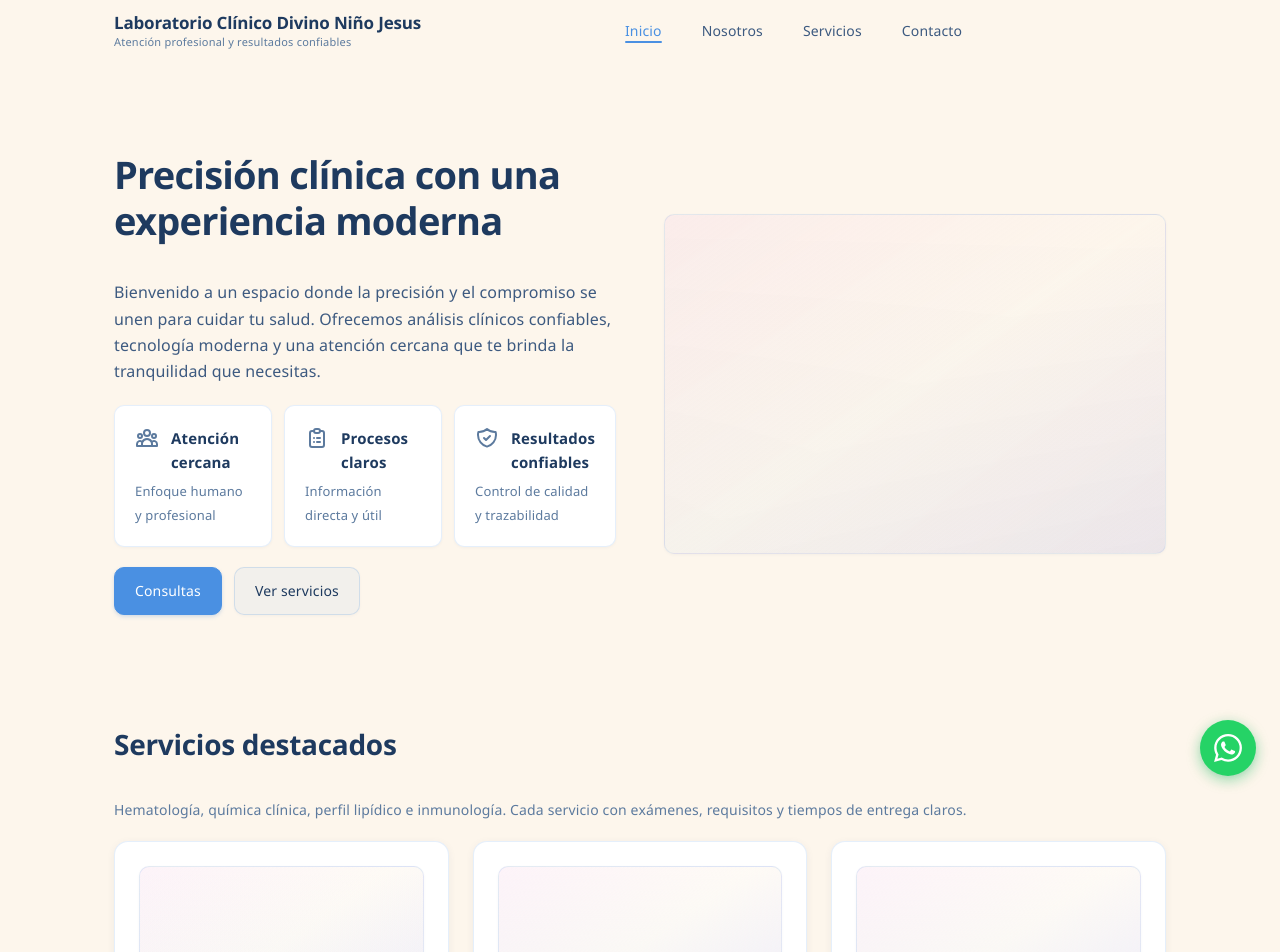
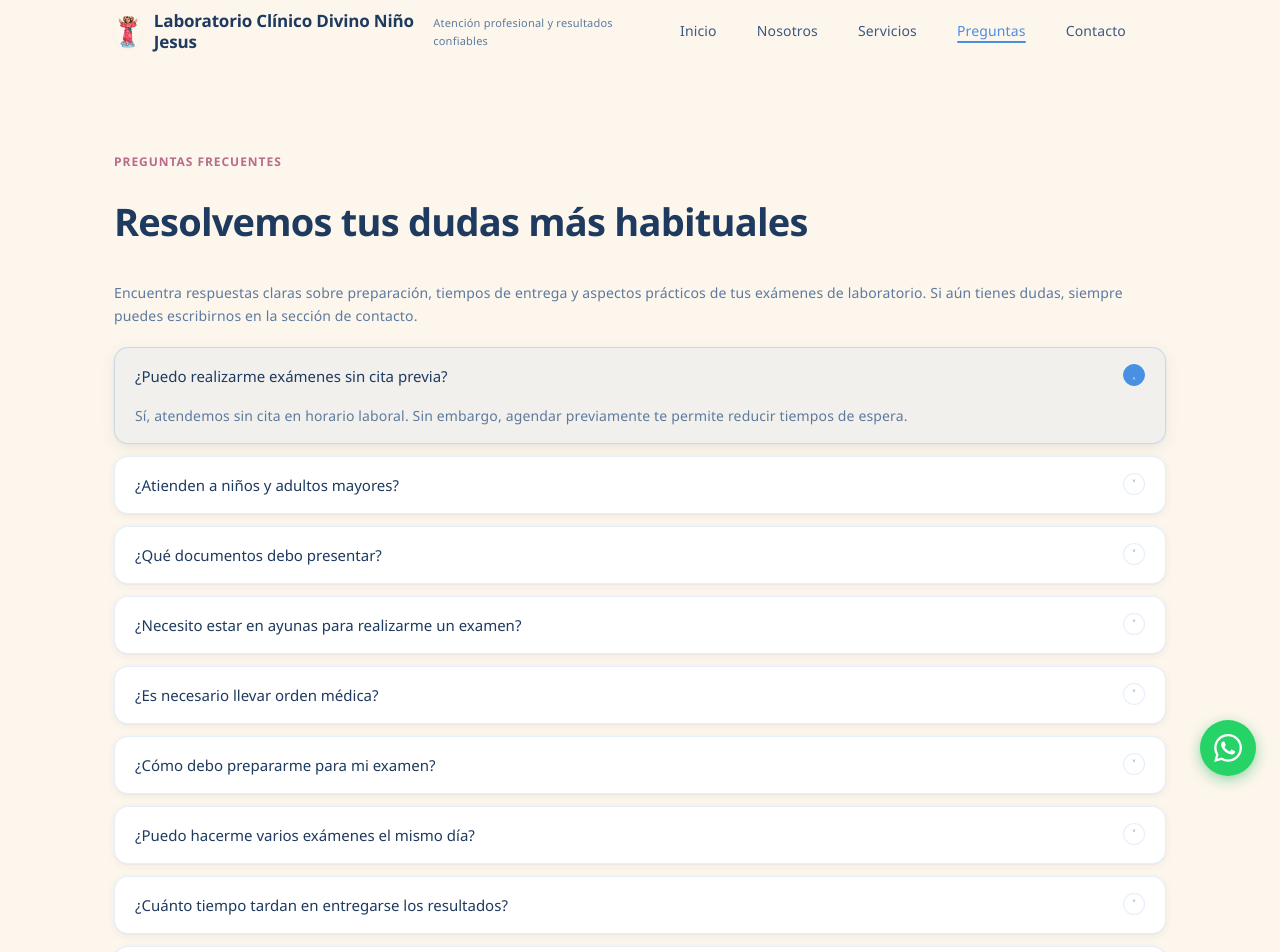
Before and after one commit to mateoguardado0-jpg/Laboratorio-Clinico-Divino, a React (Vite) app: page /preguntas in a window 1280 px wide. Before the commit this address led to /. Shown: the top 952 px of the page. Built offline with nearby package versions, Linux system fonts and the light colour scheme.

Commit message:
Agregar página de Preguntas frecuentes y enlace en navbar

```diff
--- a/src/App.jsx
+++ b/src/App.jsx
@@ -8,6 +8,7 @@ import Nosotros from './pages/Nosotros.jsx'
 import Servicios from './pages/Servicios.jsx'
 import ServicioDetalle from './pages/ServicioDetalle.jsx'
 import Contacto from './pages/Contacto.jsx'
+import Preguntas from './pages/Preguntas.jsx'
 import './App.css'
 
 export default function App() {
@@ -22,6 +23,7 @@ export default function App() {
         <Route path="/servicios" element={<Servicios />} />
         <Route path="/servicios/:slug" element={<ServicioDetalle />} />
         <Route path="/contacto" element={<Contacto />} />
+        <Route path="/preguntas" element={<Preguntas />} />
         <Route path="*" element={<Navigate to="/" replace />} />
       </Routes>
 
--- a/src/components/Footer.jsx
+++ b/src/components/Footer.jsx
@@ -1,5 +1,5 @@
 import { NavLink } from 'react-router-dom'
-import { HiOutlinePhone, HiOutlineMail, HiOutlineLocationMarker } from 'react-icons/hi'
+import { HiOutlinePhone, HiOutlineMail, HiOutlineLocationMarker, HiOutlineClock } from 'react-icons/hi'
 
 export default function Footer() {
   return (
@@ -11,10 +11,16 @@ export default function Footer() {
               <span className="brandName">Laboratorio Clínico Divino Niño Jesus</span>
               <span className="brandTag">Cuidado clínico con calidez humana</span>
             </div>
-            <p className="lead muted">
-              Horario de atención: lunes a viernes de 6:30&nbsp;a.m. a 4:00&nbsp;p.m. y sábado de
-              6:30&nbsp;a.m. a 12:00&nbsp;m.d.
-            </p>
+            <div className="flexIcon footerSchedule">
+              <HiOutlineClock className="iconSm" aria-hidden />
+              <div>
+                <strong>Horario de atención</strong>
+                <br />
+                <span className="muted">Lunes a viernes: 6:30&nbsp;a.m. a 4:00&nbsp;p.m.</span>
+                <br />
+                <span className="muted">Sábado: 6:30&nbsp;a.m. a 12:00&nbsp;m.d.</span>
+              </div>
+            </div>
           </div>
 
           <div className="stack">
--- a/src/components/Navbar.jsx
+++ b/src/components/Navbar.jsx
@@ -39,6 +39,7 @@ export default function Navbar() {
       { to: '/', label: 'Inicio' },
       { to: '/nosotros', label: 'Nosotros' },
       { to: '/servicios', label: 'Servicios' },
+      { to: '/preguntas', label: 'Preguntas' },
       { to: '/contacto', label: 'Contacto' },
     ],
     [],
@@ -60,6 +61,11 @@ export default function Navbar() {
     <header className={`nav ${scrolled ? 'navScrolled' : ''}`.trim()}>
       <div className="container navInner">
         <NavLink to="/" className="brand" aria-label="Ir al inicio" onClick={() => setOpen(false)}>
+          <img
+            src="/imagenlogo.png"
+            alt="Logo Laboratorio Clínico Divino Niño Jesus"
+            className="brandLogo"
+          />
           <span className="brandName">Laboratorio Clínico Divino Niño Jesus</span>
           <span className="brandTag">Atención profesional y resultados confiables</span>
         </NavLink>
--- /dev/null
+++ b/src/pages/Preguntas.jsx
@@ -0,0 +1,133 @@
+import { useState } from 'react'
+
+const faqs = [
+  {
+    question: '¿Puedo realizarme exámenes sin cita previa?',
+    answer:
+      'Sí, atendemos sin cita en horario laboral. Sin embargo, agendar previamente te permite reducir tiempos de espera.',
+  },
+  {
+    question: '¿Atienden a niños y adultos mayores?',
+    answer:
+      'Sí, contamos con personal capacitado para la toma de muestras en pacientes de todas las edades.',
+  },
+  {
+    question: '¿Qué documentos debo presentar?',
+    answer:
+      'Generalmente solo necesitas un documento de identificación y la orden médica si tu examen lo requiere.',
+  },
+  {
+    question: '¿Necesito estar en ayunas para realizarme un examen?',
+    answer:
+      'Depende del tipo de análisis. Algunos estudios, como la glucosa o el perfil lipídico, requieren ayuno de 8 a 12 horas. Te recomendamos consultar previamente las indicaciones específicas.',
+  },
+  {
+    question: '¿Es necesario llevar orden médica?',
+    answer:
+      'Algunos exámenes requieren indicación médica, mientras que otros pueden realizarse por solicitud directa del paciente.',
+  },
+  {
+    question: '¿Cómo debo prepararme para mi examen?',
+    answer:
+      'Las indicaciones varían según el estudio. Nuestro equipo te brindará las recomendaciones necesarias al momento de agendar tu cita.',
+  },
+  {
+    question: '¿Puedo hacerme varios exámenes el mismo día?',
+    answer:
+      'Sí, en la mayoría de los casos es posible realizar múltiples estudios en una sola visita, siempre que se cumplan las indicaciones de preparación correspondientes.',
+  },
+  {
+    question: '¿Cuánto tiempo tardan en entregarse los resultados?',
+    answer:
+      'La mayoría de los exámenes se entregan el mismo día o dentro de 24 horas. Algunos estudios especializados pueden requerir más tiempo.',
+  },
+  {
+    question: '¿Cómo puedo recibir mis resultados?',
+    answer:
+      'Puedes recibirlos en nuestras instalaciones o, si el servicio está disponible, mediante envío digital al correo electrónico registrado.',
+  },
+  {
+    question: '¿La información de mis resultados es confidencial?',
+    answer:
+      'Sí, garantizamos la protección y confidencialidad de todos los datos y resultados conforme a los estándares de seguridad y ética profesional.',
+  },
+  {
+    question: '¿Aceptan seguros médicos?',
+    answer:
+      'Trabajamos con distintas aseguradoras. Te recomendamos consultar directamente para confirmar cobertura y requisitos.',
+  },
+  {
+    question: '¿Cada cuánto tiempo debo realizarme exámenes de rutina?',
+    answer:
+      'Se recomienda realizar un chequeo general al menos una vez al año. Sin embargo, la frecuencia puede variar según la edad, antecedentes médicos y recomendaciones de tu médico.',
+  },
+  {
+    question: '¿Qué tan importante es hacerse exámenes aunque me sienta bien?',
+    answer:
+      'Muchos padecimientos pueden desarrollarse sin síntomas visibles. Los análisis clínicos permiten detectar alteraciones de manera temprana y prevenir complicaciones futuras.',
+  },
+  {
+    question: '¿A partir de qué edad debo comenzar a realizarme chequeos preventivos?',
+    answer:
+      'Los controles pueden iniciarse desde la adolescencia, pero a partir de los 30 años se recomienda mayor seguimiento preventivo, especialmente si existen antecedentes familiares.',
+  },
+  {
+    question: '¿Qué exámenes forman parte de un chequeo básico?',
+    answer:
+      'Generalmente incluyen hemograma completo, glucosa, perfil lipídico y examen general de orina. El médico puede indicar estudios adicionales según cada caso.',
+  },
+]
+
+export default function Preguntas() {
+  const [activeIndex, setActiveIndex] = useState(0)
+
+  const handleToggle = (index) => {
+    setActiveIndex((current) => (current === index ? null : index))
+  }
+
+  return (
+    <main className="page">
+      <section className="section">
+        <div className="container">
+          <div className="stackLg">
+            <div className="eyebrow">Preguntas frecuentes</div>
+            <h1 className="h1">Resolvemos tus dudas más habituales</h1>
+            <p className="lead muted">
+              Encuentra respuestas claras sobre preparación, tiempos de entrega y aspectos prácticos de tus
+              exámenes de laboratorio. Si aún tienes dudas, siempre puedes escribirnos en la sección de
+              contacto.
+            </p>
+
+            <div className="faqList">
+              {faqs.map((item, index) => {
+                const isOpen = activeIndex === index
+                return (
+                  <article
+                    key={item.question}
+                    className={`faqItem card ${isOpen ? 'faqItemOpen' : ''}`.trim()}
+                  >
+                    <button
+                      type="button"
+                      className="faqHeader"
+                      onClick={() => handleToggle(index)}
+                      onMouseEnter={() => setActiveIndex(index)}
+                      aria-expanded={isOpen}
+                    >
+                      <span className="faqTitle">{item.question}</span>
+                      <span className="faqIcon" aria-hidden>
+                        ˅
+                      </span>
+                    </button>
+                    <div className="faqBody">
+                      <p className="lead muted">{item.answer}</p>
+                    </div>
+                  </article>
+                )
+              })}
+            </div>
+          </div>
+        </div>
+      </section>
+    </main>
+  )
+}
--- a/src/styles/global.css
+++ b/src/styles/global.css
@@ -499,8 +499,9 @@ select {
 
 .brand {
   display: flex;
-  flex-direction: column;
-  gap: 0;
+  flex-direction: row;
+  align-items: center;
+  gap: var(--space-3);
   transition: opacity var(--duration) var(--ease-out);
 }
 
@@ -521,6 +522,14 @@ select {
   color: var(--text-muted);
   font-weight: 400;
   letter-spacing: 0.02em;
+}
+
+.brandLogo {
+  width: 32px;
+  height: 32px;
+  border-radius: 999px;
+  object-fit: cover;
+  box-shadow: var(--shadow-xs);
 }
 
 .navLinks {
@@ -667,6 +676,15 @@ select {
   background: rgba(248, 250, 252, 0.6);
   padding: var(--space-12) 0 var(--space-8);
   box-shadow: 0 -2px 10px rgba(30, 58, 95, 0.04);
+}
+
+.footerSchedule {
+  margin-top: var(--space-4);
+  padding: var(--space-3) var(--space-4);
+  border-radius: var(--radius-md);
+  border: 1px solid var(--border);
+  background: var(--bg-accent-subtle);
+  box-shadow: var(--shadow-xs);
 }
 
 .footer .navLink {
@@ -901,3 +919,99 @@ select {
   width: 28px;
   height: 28px;
 }
+
+/* ========== FAQ / Preguntas frecuentes (acordeón profesional) ========== */
+.faqList {
+  display: flex;
+  flex-direction: column;
+  gap: var(--space-3);
+}
+
+.faqItem {
+  border-radius: var(--radius-lg);
+  border: 1px solid var(--border);
+  background: var(--bg-elevated);
+  box-shadow: var(--shadow-sm);
+  overflow: hidden;
+  transition:
+    box-shadow var(--duration) var(--ease-out),
+    border-color var(--duration) var(--ease-out),
+    transform var(--duration) var(--ease-out),
+    background var(--duration) var(--ease-out);
+}
+
+.faqItem:hover {
+  box-shadow: var(--shadow-hover);
+  transform: translateY(-1px);
+}
+
+.faqHeader {
+  display: flex;
+  align-items: flex-start;
+  justify-content: space-between;
+  gap: var(--space-3);
+  width: 100%;
+  padding: var(--space-4) var(--space-5);
+  background: transparent;
+  border: none;
+  cursor: pointer;
+}
+
+.faqTitle {
+  flex: 1;
+  text-align: left;
+  font-size: 15px;
+  font-weight: 500;
+  color: var(--text-primary);
+}
+
+.faqIcon {
+  display: inline-flex;
+  align-items: center;
+  justify-content: center;
+  width: 22px;
+  height: 22px;
+  border-radius: 999px;
+  border: 1px solid var(--border);
+  font-size: 11px;
+  color: var(--text-muted);
+  background: var(--bg-elevated);
+  transition:
+    transform var(--duration) var(--ease-out),
+    background var(--duration) var(--ease-out),
+    border-color var(--duration) var(--ease-out),
+    color var(--duration) var(--ease-out);
+}
+
+.faqBody {
+  padding: 0 var(--space-5) 0;
+  max-height: 0;
+  opacity: 0;
+  overflow: hidden;
+  transition:
+    max-height var(--duration) var(--ease-out),
+    opacity var(--duration) var(--ease-out);
+}
+
+.faqBody p {
+  margin-top: 0;
+  padding-bottom: var(--space-4);
+}
+
+.faqItemOpen {
+  border-color: rgba(74, 144, 226, 0.25);
+  box-shadow: var(--shadow-md);
+  background: var(--bg-accent-subtle);
+}
+
+.faqItemOpen .faqBody {
+  max-height: 260px;
+  opacity: 1;
+}
+
+.faqItemOpen .faqIcon {
+  background: var(--c-blue);
+  border-color: var(--c-blue);
+  color: var(--text-inverse);
+  transform: rotate(180deg);
+}
```
Also changed, not shown: imagenlogo.png (added).
